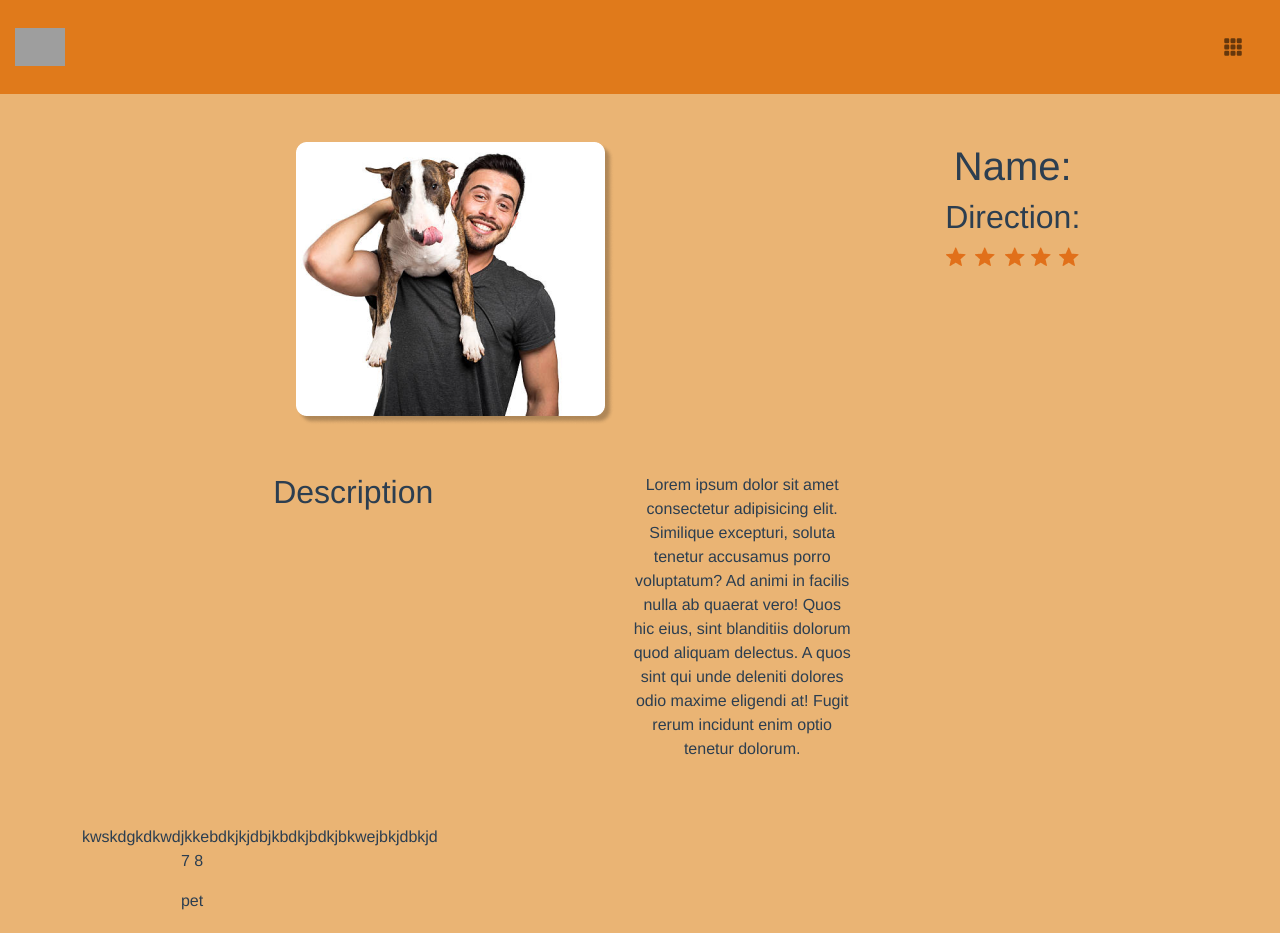
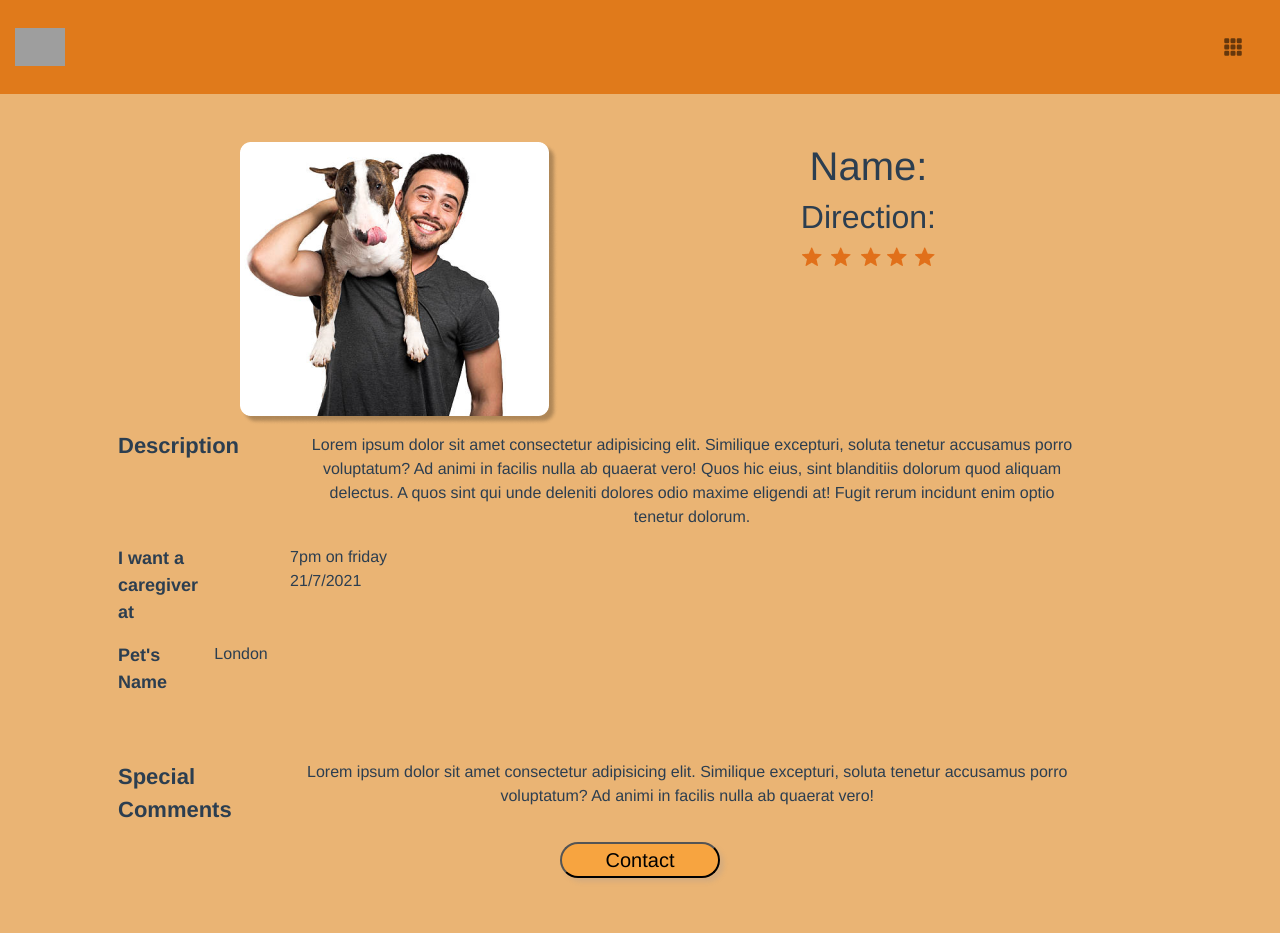
Before and after one commit to amrhefny87/DoggyFriendly, a Vue app: page /show in a window 1280 px wide. Shown: the top 933 px of the page. Built offline with nearby package versions, Linux system fonts and the light colour scheme; grey boxes are pictures that could not be loaded.

Commit message:
arreglar la vista Show

```diff
--- a/src/views/Show.vue
+++ b/src/views/Show.vue
@@ -1,9 +1,9 @@
 <template>
-  <div class="container">
-    <div class="box d-flex justify-content-around m-5">
+  <div class="container p-5">
+    <div class="box d-flex justify-content-around">
         <div class="box1 d-flex flex-column">
             <a href="http://www.goggle.com">
-                <img src="../assets/profil.png" alt="">
+                <img class="img-fluid" src="../assets/profil.png" alt="">
             </a>
             <!-- <button >Profile</button> -->
         </div>
@@ -13,25 +13,41 @@
             <img src="../assets/stars.png" alt="">
         </div>
     </div>
-    <div class="info d-flex justify-content-around m-5">
-        <div class="info-item">
-            <h2>Description</h2>
+    <div class="info d-flex justify-content-around mt-2">
+        <div class="description-name text-left">
+            <h2 class="special-p">Description</h2>
         </div>
-        <div class="info-item-p">
-            <p>Lorem ipsum dolor sit amet consectetur adipisicing elit. Similique excepturi, soluta tenetur accusamus porro voluptatum? Ad animi in facilis nulla ab quaerat vero! Quos hic eius, sint blanditiis dolorum quod aliquam delectus. A quos sint qui unde deleniti dolores odio maxime eligendi at! Fugit rerum incidunt enim optio tenetur dolorum.</p>
+        <div class="info-p text-justify">
+            <p class="description-p">Lorem ipsum dolor sit amet consectetur adipisicing elit. Similique excepturi, soluta tenetur accusamus porro voluptatum? Ad animi in facilis nulla ab quaerat vero! Quos hic eius, sint blanditiis dolorum quod aliquam delectus. A quos sint qui unde deleniti dolores odio maxime eligendi at! Fugit rerum incidunt enim optio tenetur dolorum.</p>
         </div>
     </div>
-    <div class="about">
-        <p>kwskdgkdkwdjkkebdkjkjdbjkbdkjbdkjbkwejbkjdbkjd 7 8</p>
-        <p>pet</p>
+    <div class="time mr-5 d-flex">
+        <div>
+            <p class="time-p">I want a caregiver at</p>
+        </div>
+        <div>
+            <p class="time-time">7pm on friday 21/7/2021</p>
+        </div>
+    </div>
+    <div class="time mr-5 d-flex">
+        <div>
+            <p class="time-p">Pet's Name</p>
+        </div>
+        <div>
+            <p class="time-time">London</p>
+        </div>
+    </div>
+
+    <div class="info d-flex justify-content-around mt-5">
+        <div class="">
+            <p class="special-p">Special Comments</p>
+        </div>
+        <div class="description-p">
+            <p class="description-p">Lorem ipsum dolor sit amet consectetur adipisicing elit. Similique excepturi, soluta tenetur accusamus porro voluptatum? Ad animi in facilis nulla ab quaerat vero! </p>
+        </div>
     </div>
     <div>
-        <div class="">
-            <h2>Special Comments</h2>
-    </div>
-        <div class="">
-            <p>Lorem ipsum dolor sit amet consectetur adipisicing elit. Similique excepturi, soluta tenetur accusamus porro voluptatum? Ad animi in facilis nulla ab quaerat vero! </p>
-        </div>
+        <button class="button-contact">Contact</button>
     </div>
 
   </div>
@@ -45,18 +61,83 @@ export default {
 
 <style>
 .box{
-    width: 100%;
+    width: 90%;
     height: 20%;
 }
 .info{
     width: 100%;
     height: 30%;
 }
-.info-item{
-    width: 30%;
+.info-description{
+    font-size: 22px;
+    font-weight: bold;
+    text-align:start ;
+    width: 30vh;
 }
 
-.info-item-p{
+.info-p{
+
+}
+
+.description-name{
     width: 50%;
 }
+.description-p{
+    width: 90%
+}
+
+.profile-image{
+    max-width: 40vh;
+    min-width: 40vh;
+    height: auto;
+}
+
+.about-time{
+    width: 100%;
+}
+
+.special-p {
+    font-size: 22px;
+    font-weight: bold;
+    text-align:start ;
+    width: 50%;
+}
+
+.time{
+    width: 100%;
+}
+
+.time-p{
+    font-size: 18px;
+    font-weight: bold;
+    text-align:start ;
+    width: 50%;
+}
+.time-time{
+    text-align:start;
+    width: 90%;
+}
+.pet {
+    width: 100%;
+}
+.pet-p{
+    font-size: 18px;
+    font-weight: bold;
+    text-align:start ;
+    width: 50%;
+}
+
+.pet-name{
+    text-align:start ;
+    width: 90%;
+}
+
+.button-contact{
+    background-color:#F7A440;
+    border-radius: 18px;
+    width: 20vh;
+    font-size: 20px;
+    box-shadow: 4px 4px 4px rgba(158, 151, 151, 0.25);
+
+}
 </style>
```
Also changed, not shown: 1 other file (tests, documents, lock files or other folders).
